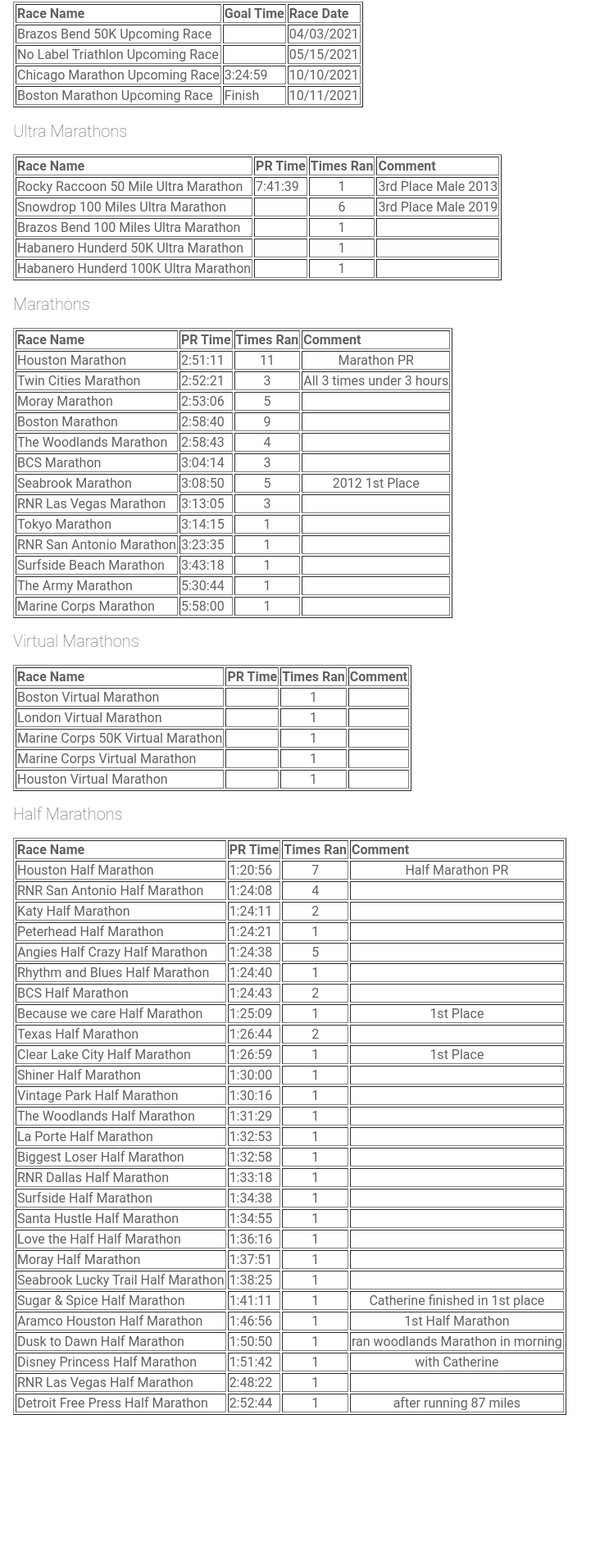
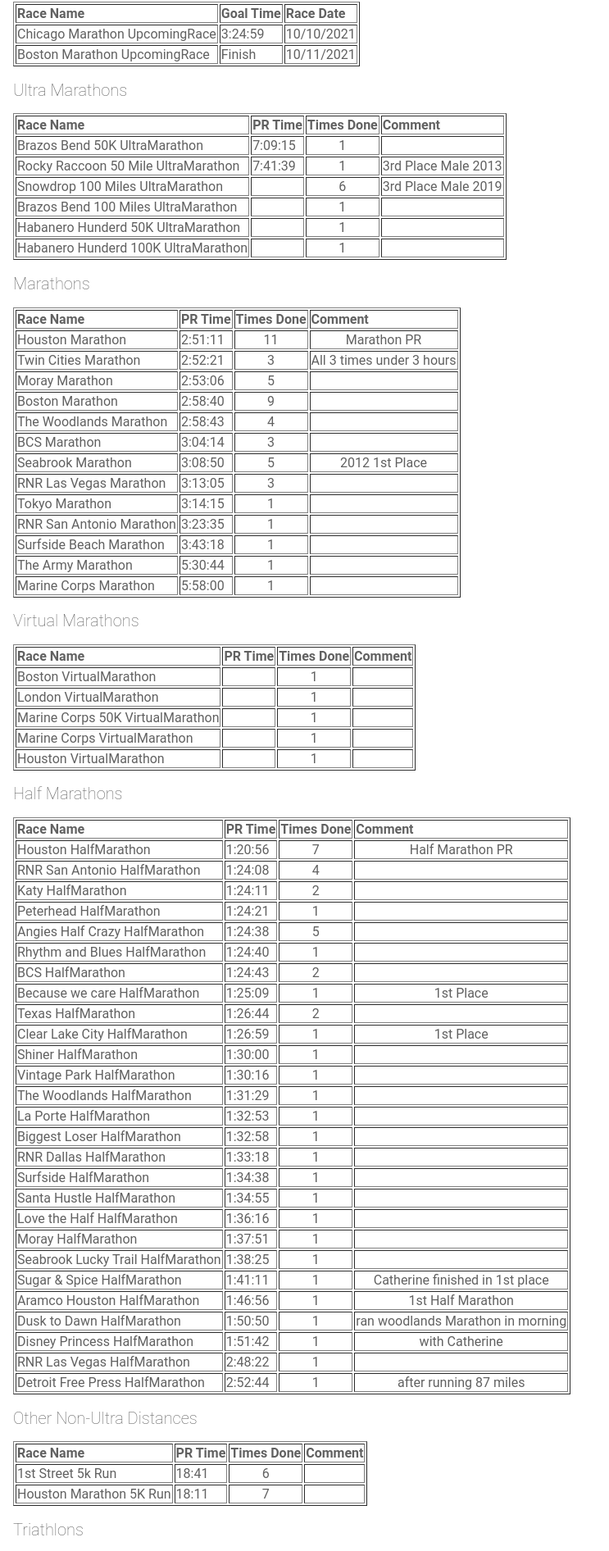
Before and after one commit to gchristie/rungogsrun, an Angular app: page / in a window 1280 px wide. Shown: the part 155-2047 px from the top of the page at 82% size, without its empty margins (0-743 px from the left). Before the commit the page ends 1881 px from the top, so only its background shows below. Built offline with nearby package versions, Linux system fonts and the light colour scheme.

Commit message:
3 files modified

```diff
--- a/src/app/marathon-list/marathon-list.component.html
+++ b/src/app/marathon-list/marathon-list.component.html
@@ -1,18 +1,23 @@
 
 <div class="tab">
-  <button (click)="ShowTab('Ultra Marathon')" class="tablinks" >Ultra Marathons</button>
-  <button (click)="howmany('Ultra Marathon')" class="tablinks" >?</button>
+  <button (click)="ShowTab('UltraMarathon')" class="tablinks" >Ultra Marathons</button>
+  <button (click)="howmany('UltraMarathon')" class="tablinks" >?</button>
   <button (click)="ShowTab('Marathon')" class="tablinks" >Marathons</button>
   <button (click)="howmany('Marathon')" class="tablinks">?</button>
-  <button (click)="ShowTab('Virtual Marathon')" class="tablinks" >Virtual Marathons</button>
-  <button (click)="howmany('Virtual Marathon')" class="tablinks">?</button>
-  <button (click)="ShowTab('Half Marathon')" class="tablinks" >Half Marathons</button>
-  <button (click)="howmany('Half Marathon')" class="tablinks" >?</button>
-  <button (click)="ShowTab('Upcoming Race')" class="tablinks" >Upcoming Races</button>
-  <button (click)="howmany('Upcoming Race')" class="tablinks" >?</button>
+  <button (click)="ShowTab('VirtualMarathon')" class="tablinks" >Virtual Marathons</button>
+  <button (click)="howmany('VirtualMarathon')" class="tablinks">?</button>
+  <button (click)="ShowTab('HalfMarathon')" class="tablinks" >Half Marathons</button>
+  <button (click)="howmany('HalfMarathon')" class="tablinks" >?</button>
+  <button (click)="ShowTab('UpcomingRace')" class="tablinks" >Upcoming Races</button>
+  <button (click)="howmany('UpcomingRace')" class="tablinks" >?</button>
+  <button (click)="ShowTab('Run')" class="tablinks" >Other Runs</button>
+  <button (click)="howmany('Run')" class="tablinks" >?</button>
+  <button (click)="ShowTab('Triathlon')" class="tablinks" >Triathlons</button>
+  <button (click)="howmany('Triathlon')" class="tablinks" >?</button>
+  <button (click)="ShowTab('All')" class="tablinks" >All</button>
 </div>
 
-<DIV id="UpcomingRaces">
+<DIV id="UpcomingRace">
 <h2>Upcoming Races</h2>
 <table border=1>
 <TR style='font-weight: bold' >
@@ -21,7 +26,7 @@
   <TD style="align:left">Race Date</TD>
 </TR>
 <ng-container *ngFor="let race of racedata">
- <ng-container *ngIf="race.racetype=='Upcoming Race'">
+ <ng-container *ngIf="race.racetype=='UpcomingRace'">
 <TR   >
   <TD >{{ race.name }} {{ race.racetype }} </TD>
   <TD>{{ race.PR }}</TD>
@@ -32,17 +37,17 @@
 </table>
 </DIV>
 
-<DIV id="UltraMarathons">
+<DIV id="UltraMarathon">
 <h2>Ultra Marathons</h2>
 <table border=1>
 <TR style='font-weight: bold' >
   <TD >Race Name</TD>
   <TD>PR Time</TD>
-  <TD>Times Ran</TD>
+  <TD>Times Done</TD>
   <TD style="align:left">Comment</TD>
 </TR>
 <ng-container *ngFor="let race of racedata">
- <ng-container *ngIf="race.racetype=='Ultra Marathon'">
+ <ng-container *ngIf="race.racetype=='UltraMarathon'">
 <TR   >
   <TD >{{ race.name }} {{ race.racetype }} </TD>
   <TD>{{ race.PR }}</TD>
@@ -54,13 +59,13 @@
 </table>
 </DIV>
 
-<DIV id="Marathons">
+<DIV id="Marathon">
 <h2>Marathons</h2>
 <table border=1>
 <TR style='font-weight: bold' >
   <TD >Race Name</TD>
   <TD>PR Time</TD>
-  <TD>Times Ran</TD>
+  <TD>Times Done</TD>
   <TD style="align:left">Comment</TD>
 </TR>
 <ng-container *ngFor="let race of racedata">
@@ -76,17 +81,17 @@
 </table>
 </DIV>
 
-<DIV id="VirtualMarathons">
+<DIV id="VirtualMarathon">
 <h2>Virtual Marathons</h2>
 <table border=1>
 <TR style='font-weight: bold' >
   <TD >Race Name</TD>
   <TD>PR Time</TD>
-  <TD>Times Ran</TD>
+  <TD>Times Done</TD>
   <TD style="align:left">Comment</TD>
 </TR>
 <ng-container *ngFor="let race of racedata">
- <ng-container *ngIf="race.racetype=='Virtual Marathon'">
+ <ng-container *ngIf="race.racetype=='VirtualMarathon'">
 <TR   >
   <TD >{{ race.name }} {{ race.racetype }} </TD>
   <TD>{{ race.PR }}</TD>
@@ -97,17 +102,17 @@
 </ng-container>
 </table>
 </DIV>
-<DIV id="HalfMarathons">
+<DIV id="HalfMarathon">
 <h2>Half Marathons</h2>
 <table border=1>
 <TR style='font-weight: bold' >
   <TD >Race Name</TD>
   <TD>PR Time</TD>
-  <TD style="align:center">Times Ran</TD>
+  <TD style="align:center">Times Done</TD>
   <TD style="align:left">Comment</TD>
 </TR>
 <ng-container *ngFor="let race of racedata">
- <ng-container *ngIf="race.racetype=='Half Marathon'">
+ <ng-container *ngIf="race.racetype=='HalfMarathon'">
 <TR>
   <TD>{{ race.name}} {{ race.racetype }}  </TD>
   <TD>{{ race.PR }}</TD>
@@ -118,3 +123,45 @@
 </ng-container>
 </table>
 <DIV>
+<DIV id="Run">
+<h2>Other Non-Ultra Distances</h2>
+<table border=1>
+<TR style='font-weight: bold' >
+  <TD >Race Name</TD>
+  <TD>PR Time</TD>
+  <TD style="align:center">Times Done</TD>
+  <TD style="align:left">Comment</TD>
+</TR>
+<ng-container *ngFor="let race of racedata">
+ <ng-container *ngIf="race.racetype=='Run'">
+<TR>
+  <TD>{{ race.name}} {{ race.racetype }}  </TD>
+  <TD>{{ race.PR }}</TD>
+  <TD align="center">{{ race.count }} </TD>
+  <TD align="center">{{ race.comment }} </TD>
+</TR>
+</ng-container>
+</ng-container>
+</table>
+<DIV>
+<DIV id="Triathlon">
+<h2>Triathlons</h2>
+<table border=1>
+<TR style='font-weight: bold' >
+  <TD >Race Name</TD>
+  <TD>PR Time</TD>
+  <TD style="align:center">Times Done</TD>
+  <TD style="align:left">Comment</TD>
+</TR>
+<ng-container *ngFor="let race of racedata">
+ <ng-container *ngIf="race.racetype=='Triathlon'">
+<TR>
+  <TD>{{ race.name}} {{ race.racetype }}  </TD>
+  <TD>{{ race.PR }}</TD>
+  <TD align="center">{{ race.count }} </TD>
+  <TD align="center">{{ race.comment }} </TD>
+</TR>
+</ng-container>
+</ng-container>
+</table>
+<DIV>
--- a/src/app/marathon-list/marathon-list.component.ts
+++ b/src/app/marathon-list/marathon-list.component.ts
@@ -17,36 +17,54 @@
     howmany(racetype)
   {
           var i;
-          var ihalfmarathons = 0;
+          var iCount = 0;
           for (i = 0; i < racedata.length; i++)
           {
              if (racedata[i].racetype.toString() == racetype)
              {
-               ihalfmarathons += racedata[i].count;
+              iCount += racedata[i].count;
              }
           }
-        window.alert(ihalfmarathons + " " + racetype + " Races");
+        window.alert(iCount + " " + racetype + " Races");
   }
 
 
-    ShowTab(racetype)
+  ShowTab(racetype)
   {
-    document.getElementById('UltraMarathons').hidden = true;
-    document.getElementById('Marathons').hidden = true;
-    document.getElementById('VirtualMarathons').hidden = true;
-    document.getElementById('HalfMarathons').hidden = true;
-    document.getElementById('UpcomingRaces').hidden = true;
-    if (racetype == 'Upcoming Race')
-    { document.getElementById('UpcomingRaces').hidden = false; }
-    else if (racetype == 'Ultra Marathon')
-    { document.getElementById('UltraMarathons').hidden = false; }
+    document.getElementById('UltraMarathon').hidden = true;
+    document.getElementById('Marathon').hidden = true;
+    document.getElementById('VirtualMarathon').hidden = true;
+    document.getElementById('HalfMarathon').hidden = true;
+    document.getElementById('UpcomingRace').hidden = true;
+    document.getElementById('Run').hidden = true;
+    document.getElementById('Triathlon').hidden = true;
+
+    if (racetype == 'UpcomingRace')
+    { document.getElementById('UpcomingRace').hidden = false; }
+    else if (racetype == 'UltraMarathon')
+    { document.getElementById('UltraMarathon').hidden = false; }
     else if (racetype == 'Marathon')
-    { document.getElementById('Marathons').hidden = false; }
-    else if (racetype == 'Virtual Marathon')
-    { document.getElementById('VirtualMarathons').hidden = false; }
-    else if (racetype == 'Half Marathon')
-    { document.getElementById('HalfMarathons').hidden = false; }
-
+    { document.getElementById('Marathon').hidden = false; }
+    else if (racetype == 'VirtualMarathon')
+    { document.getElementById('VirtualMarathon').hidden = false; }
+    else if (racetype == 'HalfMarathon')
+    { document.getElementById('HalfMarathon').hidden = false; }
+    else if (racetype == 'UpcomingRace')
+    { document.getElementById('UpcomingRace').hidden = false; }
+    else if (racetype == 'Run')
+    { document.getElementById('Run').hidden = false; }
+    else if (racetype == 'Triathlon')
+    { document.getElementById('Triathlon').hidden = false; }
+    else
+    {
+      document.getElementById('UltraMarathon').hidden = false;
+      document.getElementById('Marathon').hidden = false;
+      document.getElementById('VirtualMarathon').hidden = false;
+      document.getElementById('HalfMarathon').hidden = false;
+      document.getElementById('UpcomingRace').hidden = false;
+      document.getElementById('Run').hidden = false;
+      document.getElementById('Triathlon').hidden = false;
+    }
   }
 
 }
--- a/src/app/racedata.ts
+++ b/src/app/racedata.ts
@@ -1,16 +1,17 @@
 export var racedata =
 [
 //Upcoming Races
-  { name:'Brazos Bend 50K',PR:'',count:1,racetype:'Upcoming Race',comment:'04/03/2021'  }
- , { name:'No Label Triathlon',PR:'',count:1,racetype:'Upcoming Race',comment:'05/15/2021'  }
- , { name:'Chicago Marathon',PR:'3:24:59',count:1,racetype:'Upcoming Race',comment:'10/10/2021'  }
- , { name:'Boston Marathon',PR:'Finish',count:1,racetype:'Upcoming Race',comment:'10/11/2021'  }
+
+
+  { name:'Chicago Marathon',PR:'3:24:59',count:1,racetype:'UpcomingRace',comment:'10/10/2021'  }
+ , { name:'Boston Marathon',PR:'Finish',count:1,racetype:'UpcomingRace',comment:'10/11/2021'  }
 //Ultra Marathons
- , { name:'Rocky Raccoon 50 Mile',PR:'7:41:39',count:1,racetype:'Ultra Marathon',comment:'3rd Place Male 2013'  }
- , { name:'Snowdrop 100 Miles',PR:'',count:6,racetype:'Ultra Marathon',comment:'3rd Place Male 2019'  }
- , { name:'Brazos Bend 100 Miles',PR:'',count:1,racetype:'Ultra Marathon',comment:''  }
- , { name:'Habanero Hunderd 50K',PR:'',count:1,racetype:'Ultra Marathon',comment:''  }
- , { name:'Habanero Hunderd 100K',PR:'',count:1,racetype:'Ultra Marathon',comment:''  }
+,   { name:'Brazos Bend 50K',PR:'7:09:15',count:1,racetype:'UltraMarathon',comment:''  }
+ , { name:'Rocky Raccoon 50 Mile',PR:'7:41:39',count:1,racetype:'UltraMarathon',comment:'3rd Place Male 2013'  }
+ , { name:'Snowdrop 100 Miles',PR:'',count:6,racetype:'UltraMarathon',comment:'3rd Place Male 2019'  }
+ , { name:'Brazos Bend 100 Miles',PR:'',count:1,racetype:'UltraMarathon',comment:''  }
+ , { name:'Habanero Hunderd 50K',PR:'',count:1,racetype:'UltraMarathon',comment:''  }
+ , { name:'Habanero Hunderd 100K',PR:'',count:1,racetype:'UltraMarathon',comment:''  }
  //Marathons
  , { name:'Houston',PR:'2:51:11',count:11,racetype:'Marathon',comment:'Marathon PR'  }
  , { name:'Twin Cities',PR:'2:52:21',count :3,racetype:'Marathon',comment:'All 3 times under 3 hours' }
@@ -26,37 +27,40 @@
  , { name:'The Army',PR:'5:30:44',count :1,racetype:'Marathon',comment:'' }
  , { name:'Marine Corps',PR:'5:58:00',count :1,racetype:'Marathon',comment:'' }
  //Virtual Marathons
- , { name:'Boston',PR:'',count:1,racetype:'Virtual Marathon',comment:''  }
- , { name:'London',PR:'',count:1,racetype:'Virtual Marathon',comment:''  }
- , { name:'Marine Corps 50K',PR:'',count:1,racetype:'Virtual Marathon',comment:''  }
- , { name:'Marine Corps',PR:'',count:1,racetype:'Virtual Marathon',comment:''  }
- , { name:'Houston',PR:'',count:1,racetype:'Virtual Marathon',comment:''  }
+ , { name:'Boston',PR:'',count:1,racetype:'VirtualMarathon',comment:''  }
+ , { name:'London',PR:'',count:1,racetype:'VirtualMarathon',comment:''  }
+ , { name:'Marine Corps 50K',PR:'',count:1,racetype:'VirtualMarathon',comment:''  }
+ , { name:'Marine Corps',PR:'',count:1,racetype:'VirtualMarathon',comment:''  }
+ , { name:'Houston',PR:'',count:1,racetype:'VirtualMarathon',comment:''  }
  //Half Marathons
- , { name:'Houston',PR:'	1:20:56',count:7,racetype:'Half Marathon',comment:'Half Marathon PR' }
- , { name:'RNR San Antonio',PR:'1:24:08',count:4,racetype:'Half Marathon',comment:'' }
- , { name:'Katy',PR:'1:24:11',count:2,racetype:'Half Marathon',comment:'' }
- , { name:'Peterhead',PR:'1:24:21',count:1,racetype:'Half Marathon',comment:'' }
- , { name:'Angies Half Crazy',PR:'1:24:38',count:5,racetype:'Half Marathon',comment:'' }
- , { name:'Rhythm and Blues',PR:'1:24:40',count:1,racetype:'Half Marathon',comment:'' }
- , { name:'BCS',PR:'1:24:43',count:2,racetype:'Half Marathon',comment:'' }
- , { name:'Because we care',PR:'1:25:09',count:1,racetype:'Half Marathon',comment:'1st Place' }
- , { name:'Texas',PR:'1:26:44',count:2,racetype:'Half Marathon',comment:'' }
- , { name:'Clear Lake City',PR:'1:26:59',count:1,racetype:'Half Marathon',comment:'1st Place' }
- , { name:'Shiner',PR:'1:30:00',count:1,racetype:'Half Marathon',comment:''  }
- , { name:'Vintage Park',PR:'1:30:16',count:1,racetype:'Half Marathon',comment:''  }
- , {  name:'The Woodlands',PR:'1:31:29',count:1,racetype:'Half Marathon',comment:'' }
- , { name:'La Porte',PR:'1:32:53',count:1,racetype:'Half Marathon',comment:'' }
- , { name:'Biggest Loser',PR:'1:32:58',count:1,racetype:'Half Marathon',comment:'' }
- , { name:'RNR Dallas',PR:'1:33:18',count:1,racetype:'Half Marathon',comment:''  }
- ,  { name:'Surfside',PR:'1:34:38',count:1,racetype:'Half Marathon',comment:''  }
- , { name:'Santa Hustle',PR:'1:34:55',count:1,racetype:'Half Marathon',comment:'' }
- , { name:'Love the Half',PR:'1:36:16',count:1,racetype:'Half Marathon',comment:'' }
- , { name:'Moray',PR:'1:37:51',count:1,racetype:'Half Marathon',comment:'' }
- , { name:'Seabrook Lucky Trail',PR:'1:38:25',count:1,racetype:'Half Marathon',comment:'' }
- , { name:'Sugar & Spice',PR:'1:41:11',count:1,racetype:'Half Marathon',comment:'Catherine finished in 1st place' }
- , { name:'Aramco Houston',PR:'1:46:56',count:1,racetype:'Half Marathon',comment:'1st Half Marathon' }
- , { name:'Dusk to Dawn',PR:'1:50:50',count:1,racetype:'Half Marathon',comment:'ran woodlands Marathon in morning' }
- , { name:'Disney Princess',PR:'1:51:42',count:1,racetype:'Half Marathon',comment:'with Catherine' }
- , { name:'RNR Las Vegas',PR:'2:48:22',count:1,racetype:'Half Marathon',comment:''  }
- , { name:'Detroit Free Press',PR:'2:52:44',count:1,racetype:'Half Marathon',comment:'after running 87 miles' }
+ , { name:'Houston',PR:'	1:20:56',count:7,racetype:'HalfMarathon',comment:'Half Marathon PR' }
+ , { name:'RNR San Antonio',PR:'1:24:08',count:4,racetype:'HalfMarathon',comment:'' }
+ , { name:'Katy',PR:'1:24:11',count:2,racetype:'HalfMarathon',comment:'' }
+ , { name:'Peterhead',PR:'1:24:21',count:1,racetype:'HalfMarathon',comment:'' }
+ , { name:'Angies Half Crazy',PR:'1:24:38',count:5,racetype:'HalfMarathon',comment:'' }
+ , { name:'Rhythm and Blues',PR:'1:24:40',count:1,racetype:'HalfMarathon',comment:'' }
+ , { name:'BCS',PR:'1:24:43',count:2,racetype:'HalfMarathon',comment:'' }
+ , { name:'Because we care',PR:'1:25:09',count:1,racetype:'HalfMarathon',comment:'1st Place' }
+ , { name:'Texas',PR:'1:26:44',count:2,racetype:'HalfMarathon',comment:'' }
+ , { name:'Clear Lake City',PR:'1:26:59',count:1,racetype:'HalfMarathon',comment:'1st Place' }
+ , { name:'Shiner',PR:'1:30:00',count:1,racetype:'HalfMarathon',comment:''  }
+ , { name:'Vintage Park',PR:'1:30:16',count:1,racetype:'HalfMarathon',comment:''  }
+ , {  name:'The Woodlands',PR:'1:31:29',count:1,racetype:'HalfMarathon',comment:'' }
+ , { name:'La Porte',PR:'1:32:53',count:1,racetype:'HalfMarathon',comment:'' }
+ , { name:'Biggest Loser',PR:'1:32:58',count:1,racetype:'HalfMarathon',comment:'' }
+ , { name:'RNR Dallas',PR:'1:33:18',count:1,racetype:'HalfMarathon',comment:''  }
+ ,  { name:'Surfside',PR:'1:34:38',count:1,racetype:'HalfMarathon',comment:''  }
+ , { name:'Santa Hustle',PR:'1:34:55',count:1,racetype:'HalfMarathon',comment:'' }
+ , { name:'Love the Half',PR:'1:36:16',count:1,racetype:'HalfMarathon',comment:'' }
+ , { name:'Moray',PR:'1:37:51',count:1,racetype:'HalfMarathon',comment:'' }
+ , { name:'Seabrook Lucky Trail',PR:'1:38:25',count:1,racetype:'HalfMarathon',comment:'' }
+ , { name:'Sugar & Spice',PR:'1:41:11',count:1,racetype:'HalfMarathon',comment:'Catherine finished in 1st place' }
+ , { name:'Aramco Houston',PR:'1:46:56',count:1,racetype:'HalfMarathon',comment:'1st Half Marathon' }
+ , { name:'Dusk to Dawn',PR:'1:50:50',count:1,racetype:'HalfMarathon',comment:'ran woodlands Marathon in morning' }
+ , { name:'Disney Princess',PR:'1:51:42',count:1,racetype:'HalfMarathon',comment:'with Catherine' }
+ , { name:'RNR Las Vegas',PR:'2:48:22',count:1,racetype:'HalfMarathon',comment:''  }
+ , { name:'Detroit Free Press',PR:'2:52:44',count:1,racetype:'HalfMarathon',comment:'after running 87 miles' }
+ , { name:'1st Street 5k',PR:'18:41',count:6,racetype:'Run',comment:'' }
+ , { name:'Houston Marathon 5K',PR:'18:11',count:7,racetype:'Run',comment:''  }
+, { name:'No Label',PR:'1:01:41',count:6,racetype:'Triathlon',comment:''  }
 ];
```
